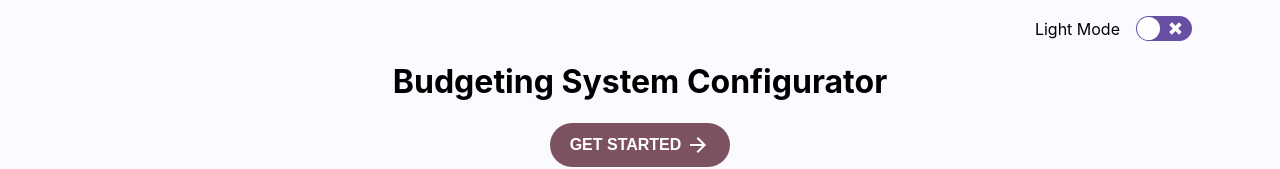
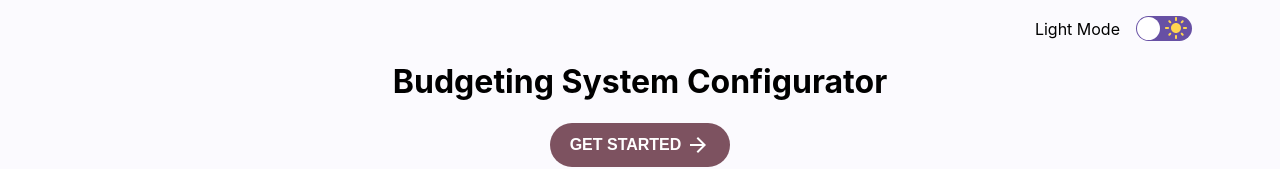
Before and after one commit to JanesWorld/BudgetSystemPlanner, a React (Create React App) app: page / in a window 1280 px wide. Shown: the top 169 px of the page. Built offline with nearby package versions, Linux system fonts and the light colour scheme.

Commit message:
update dark/light icons

```diff
--- a/package.json
+++ b/package.json
@@ -3,10 +3,10 @@
   "version": "0.1.0",
   "private": true,
   "dependencies": {
-    "@emotion/react": "^11.11.1",
+    "@emotion/react": "^11.11.3",
     "@emotion/styled": "^11.11.0",
-    "@mui/icons-material": "^5.15.0",
-    "@mui/material": "^5.15.0",
+    "@mui/icons-material": "^5.15.2",
+    "@mui/material": "^5.15.2",
     "@testing-library/jest-dom": "^5.17.0",
     "@testing-library/react": "^13.4.0",
     "@testing-library/user-event": "^13.5.0",
--- a/src/Components/Header.jsx
+++ b/src/Components/Header.jsx
@@ -1,9 +1,13 @@
 import ReactSwitch from "react-switch";
 import { useTheme } from "../ThemeContext";
 import { Container } from "@mui/material";
+import DarkModeIcon from "@mui/icons-material/DarkMode";
+import LightModeIcon from "@mui/icons-material/LightMode";
 
 const Header = () => {
   const { toggleTheme, theme } = useTheme();
+  const moonColor = "black";
+  const sunColor = "#ffd54f";
 
   return (
     <Container
@@ -33,6 +37,30 @@ const Header = () => {
           checked={theme === "dark"}
           height={25}
           onColor="#d0bcff"
+          checkedIcon={
+            <div
+              style={{
+                display: "flex",
+                justifyContent: "center",
+                alignItems: "center",
+                color: moonColor,
+              }}
+            >
+              <DarkModeIcon />
+            </div>
+          }
+          uncheckedIcon={
+            <div
+              style={{
+                display: "flex",
+                justifyContent: "center",
+                alignItems: "center",
+                color: sunColor,
+              }}
+            >
+              <LightModeIcon />
+            </div>
+          }
           offColor="#6750a4"
         />
       </label>
```
Also changed, not shown: 1 other file (tests, documents, lock files or other folders).
